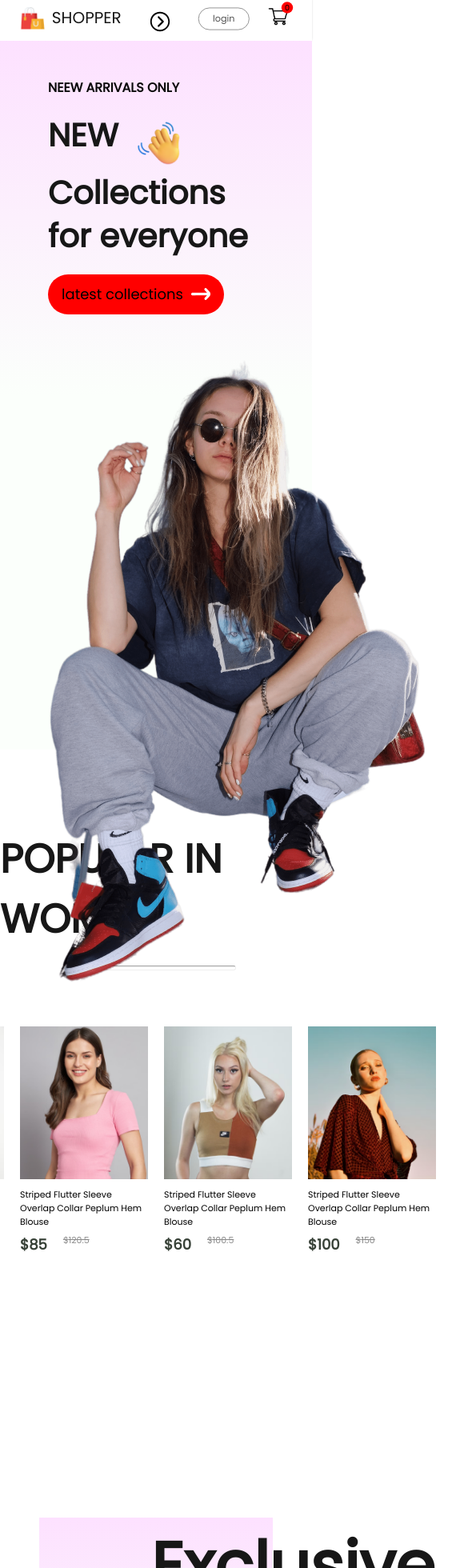
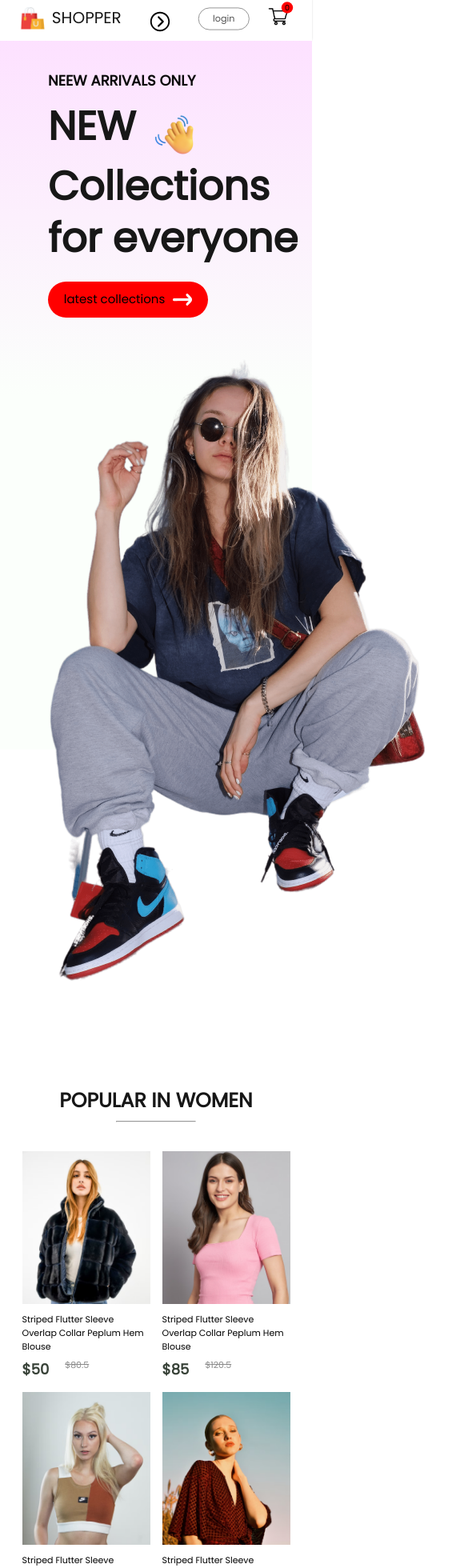
Before and after one commit to Kaksophat/react-project, a React (Vite) app: page / in a window 390 px wide. Shown: the part 5-1965 px from the top of the page at 80% size, 585 px wide, since content can reach past the window. Built offline with nearby package versions, Linux system fonts and the light colour scheme.

Commit message:
responsive home

```diff
--- a/src/component/Hero/Hero.css
+++ b/src/component/Hero/Hero.css
@@ -126,16 +126,27 @@
 @media (max-width:500px){
     .Hero{
         flex-direction: column;
-        gap: 20px;
+        gap: 15px;
     }
     .Hero-rigth{
         display: none;
     }
-    .Hero-rigth img{
+
+    .Hero-left{
+        padding-top: 40px;
+    }
+    .Hero-left h2{
+        font-size: 18px;
+    }
+    .Hero-left p{
+        font-size: 50px;
+    }
+    .hand-hand-icon img{
+        width: 55px;
+    }
+    .hero-latest-btn{
         width: 200px;
-        height: 100px;
-    }
-    .Hero-left{
-        padding-top: 50px;
+        height: 45px;
+        font-size: 15px;
     }
 }
--- a/src/component/Navbar/index.css
+++ b/src/component/Navbar/index.css
@@ -41,7 +41,7 @@
   cursor: pointer;
 }
 .nav-menu li hr {
-  width: 80%;
+  width: 100%;
   border: none;
   height: 3px;
   border-radius: 10px;
--- a/src/component/Newcollection/Newcollection.css
+++ b/src/component/Newcollection/Newcollection.css
@@ -24,3 +24,64 @@
     margin-top: 70px;
     gap: 30px;
 }
+@media (max-width: 1280px) {
+    .newcollection {
+        height: 70vh;
+    }
+    .newcollection h2 {
+        font-size: 40px;
+    }
+    .newcollection hr {
+        width: 180px;
+        height: 2px;
+    }
+    .collections {
+        gap: 15px;
+        margin-top: 40px;
+    }
+}
+
+@media (max-width: 1024px) {
+    .newcollection {
+        height: 60vh;
+        margin-bottom: 400px;
+    }
+    .newcollection h2 {
+        font-size: 30px;
+    }
+    .newcollection hr {
+        width: 140px;
+        height: 2px;
+    }
+    .collections {
+        gap: 10px;
+        margin-top: 30px;
+    }
+}
+@media (max-width: 800px) {
+    .newcollection {
+        height: 50vh;
+        gap: 6px;
+    }
+    .newcollection h2 {
+        font-size: 25px;
+    }
+    .newcollection hr {
+        width: 100px;
+    }
+    .collections {
+        gap: 6px;
+    }
+}
+@media (max-width:500px){
+    .newcollection{
+        height: 90vh;
+        margin-top: 70px;
+        /* padding-top: 350px; */
+    }
+    .collections{
+        display: grid;
+        grid-template-columns: 1fr 1fr;
+        gap: 15px;
+    }
+}
--- a/src/component/Offers/Offers.css
+++ b/src/component/Offers/Offers.css
@@ -16,7 +16,7 @@
 }
 .offers-left h1{
     color: #171717;
-    font-size: 80px;
+    font-size: 70px;
     font-weight: 600;
 }
 .offers-left p{
@@ -42,5 +42,97 @@
     align-items: center;
     justify-content: flex-end;
     padding-top:50px ;
-    padding-left: 150px;
+    /* padding-left: 150px; */
 }
+@media(max-width:1280px){
+    .offers{
+        margin-top: 20px;
+        padding: 0 80px;
+        margin-bottom: 120px;
+    }
+    .offers h1{
+        font-size: 40px;
+    }
+    .offers p{
+        font-size: 17px;
+    }
+    .offers-right img{
+        width: 300px;
+    }
+    .offers button {
+        width: 220px;
+        height: 50px;
+        font-size: 17px;
+    }
+    .offers-right{
+        padding-top: 40px;
+    }
+}
+@media(max-width:1024px){
+    .offers{
+        padding: 0 60px;
+        margin-bottom: 80px;
+        height: 40vh;
+    }
+    .offers h1{
+        font-size: 30px;
+    }
+    .offers p{
+        font-size: 15px;
+    }
+    .offers-right img{
+        width: 200px;
+    }
+    .offers button {
+        width: 160px;
+        height: 40px;
+        font-size: 14px;
+    }
+    .offers-right{
+        padding-top: 20px;
+    }
+}
+@media(max-width:800px){
+    .offers{
+        margin-bottom: 80px;
+    }
+    .offers h1{
+        font-size: 22px;
+    }
+    .offers p{
+        font-size: 14px;
+    }
+    .offers-right img{
+        width: 180px;
+    }
+    .offers button {
+        width: 120px;
+        height: 30px;
+        font-size: 13px;
+    }
+
+}
+@media(max-width:500px){
+    .offers{
+        margin-top: 300px;
+        height: 25vh;
+        margin-bottom: 60px;
+    }
+    .offers h1{
+        font-size: 17px;
+    }
+    .offers p{
+        font-size: 10px;
+    }
+    .offers-right img{
+        width: 125px;
+        padding-left: 30px;
+    }
+    .offers button {
+        width: 100px;
+        height: 20px;
+        font-size: 10px;
+        margin-top: 12px;
+    }
+
+}
--- a/src/component/Offers/Offers.jsx
+++ b/src/component/Offers/Offers.jsx
@@ -1,4 +1,3 @@
-import React from 'react'
 import "./Offers.css"
 import exclusive from"../Assets/exclusive_image.png"
 
--- a/src/component/Popular/Poppular.css
+++ b/src/component/Popular/Poppular.css
@@ -1,54 +1,90 @@
-.popular{
-    margin-top: 100px;
+.popular {
+    padding-top: 100px;
     display: flex;
     flex-direction: column;
-    /* justify-content: center; */
     align-items: center;
     gap: 20px;
     height: 90vh;
 }
-.popular h3{
+
+.popular h3 {
     color: #171717;
     font-size: 50px;
     font-weight: 600;
 }
-.popular hr{
+
+.popular hr {
     width: 200px;
     height: 6px;
     border-radius: 10px;
     color: #252525;
 }
-.popular-item{
+
+.popular-item {
     margin-top: 50px;
     display: flex;
     gap: 20px;
 }
-@media (max-width:1280){
-    .popular h3{
-        font-size: 0;
-        font-weight: 500;
+
+@media (max-width: 1280px) {
+    .popular {
+        height: 70vh;
     }
-    .popular hr{
-        width: 180px;
-        height: 5px;
+    .popular h3 {
+        font-size: 40px;
+    }
+    .popular hr {
+        width: 160px;
+        height: 4px;
+    }
+    .popular-item {
+        gap: 15px;
+        display: flex;
+        margin-top: 40px;
+    }
+}
+
+@media (max-width: 1024px) {
+    .popular {
+        height: 60vh;
+    }
+    .popular h3 {
+        font-size: 30px;
+    }
+    .popular hr {
+        width: 130px;
+        height: 3px;
+    }
+    .popular-item {
+        gap: 10px;
+        display: flex;
+        margin-top: 30px;
+    }
+}
+@media (max-width: 800px) {
+    .popular {
+        height: 50vh;
+        gap: 6px;
+    }
+    .popular h3 {
+        font-size: 25px;
+    }
+    .popular hr {
+        width: 100px;
+    }
+    .popular-item {
+        gap: 6px;
+    }
+}
+@media (max-width:500px){
+    .popular{
+        height: 90vh;
+        margin-top: 70px;
+        padding-top: 350px;
     }
     .popular-item{
-        margin-top: 40px;
-        display: flex;
+        display: grid;
+        grid-template-columns: 1fr 1fr;
         gap: 15px;
     }
 }
-@media (max-width:1024){
-    .popular h3{
-        font-size: 0px;
-    }
-    .popular hr{
-        width: 170px;
-        height: 5px;
-    }
-    .popular-item{
-        margin-top: 35px;
-        display: flex;
-        gap: 15px;
-    }
-}
--- a/src/component/Popular/Poppular.jsx
+++ b/src/component/Popular/Poppular.jsx
@@ -1,4 +1,4 @@
-import React from 'react'
+
 import "./Poppular.css"
 import Data_product from "../Assets/data";
 import Item from '../Item/Item';
```
